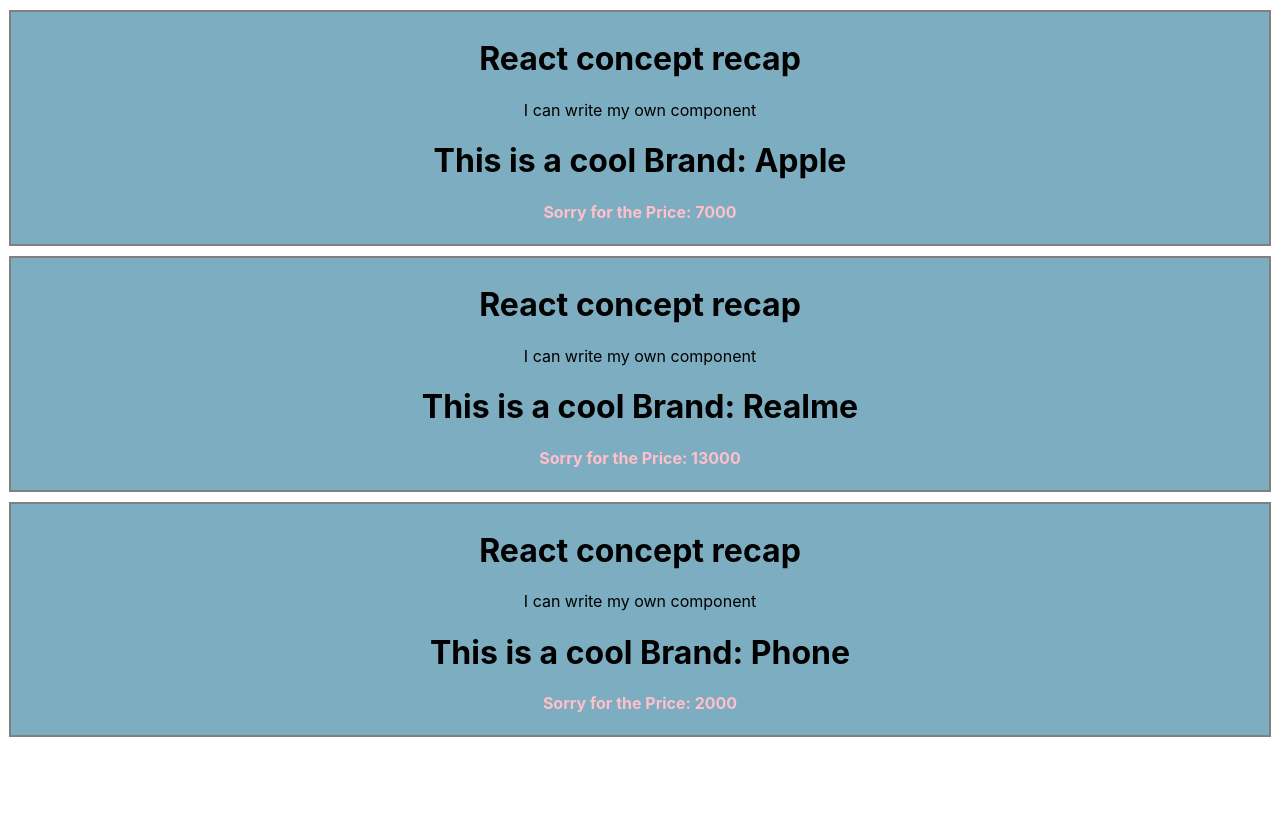
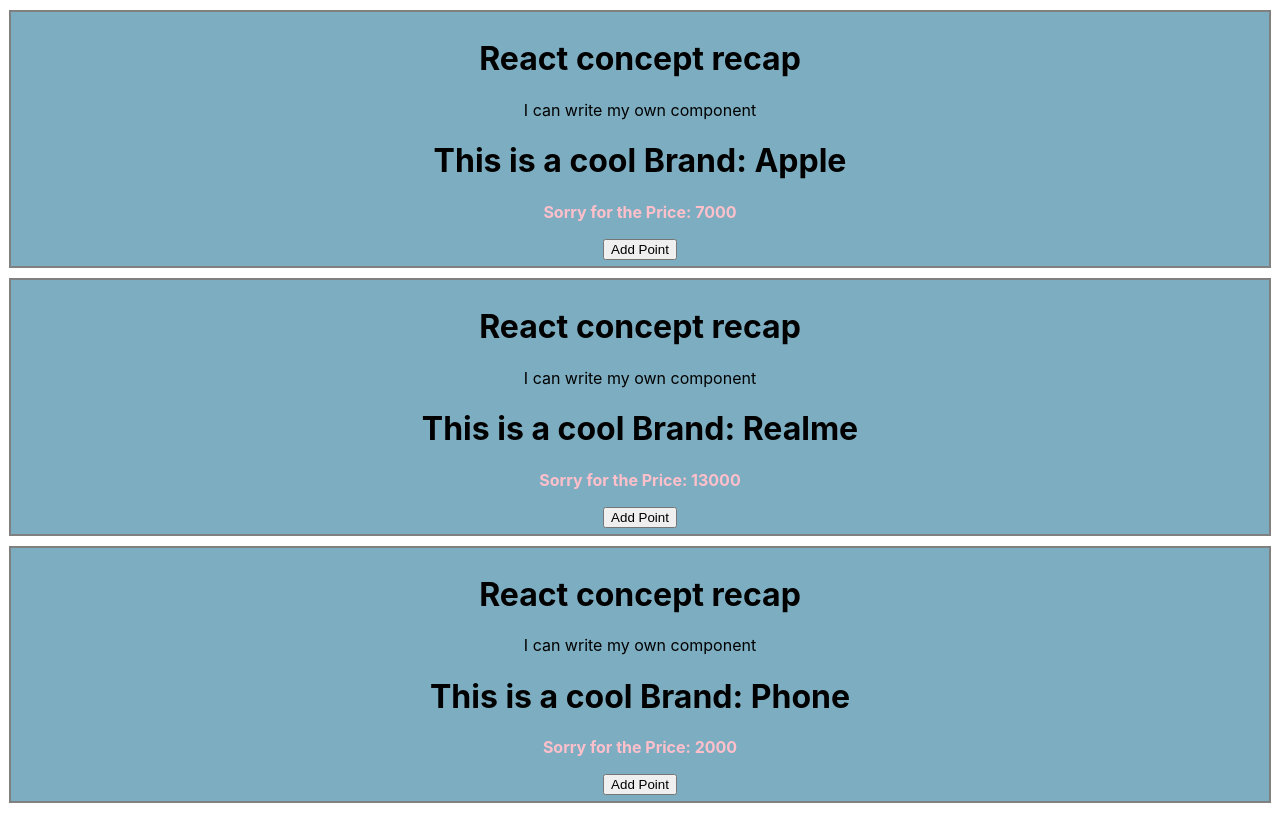
Before and after one commit to mdraselmiah95/react-core-concepts-recap, a React (Create React App) app: page / in a window 1280 px wide. Built offline with nearby package versions, Linux system fonts and the light colour scheme.

Commit message:
WIP on React core concept recap

```diff
--- a/src/App.js
+++ b/src/App.js
@@ -10,6 +10,10 @@
   );
 }
 
+const handleAddPoint = () => {
+  console.log("clicked");
+};
+
 function MyComponent(props) {
   return (
     <div className="Recap">
@@ -19,6 +23,7 @@
       <p style={{ color: "pink", fontWeight: "bold" }}>
         Sorry for the Price: {props.price}
       </p>
+      <button onClick={handleAddPoint}>Add Point</button>
     </div>
   );
 }
```
